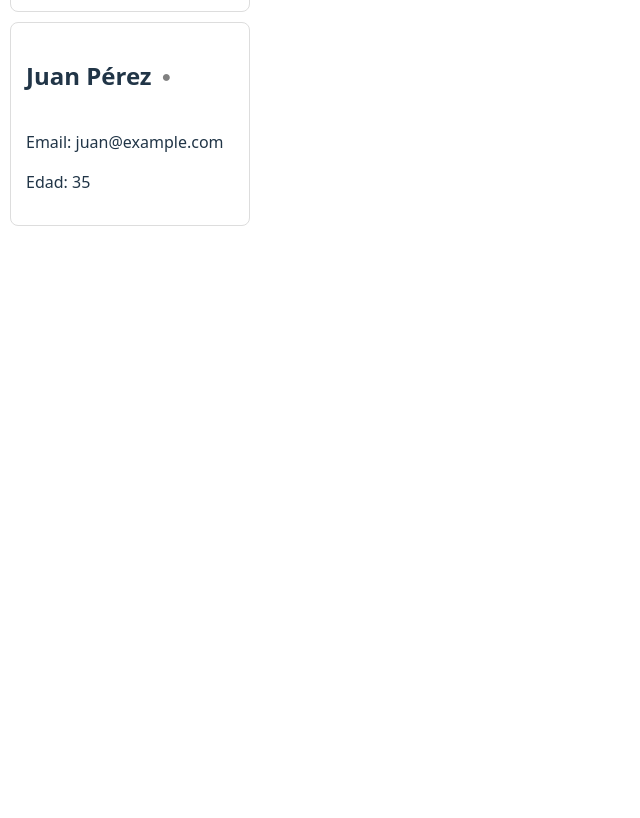
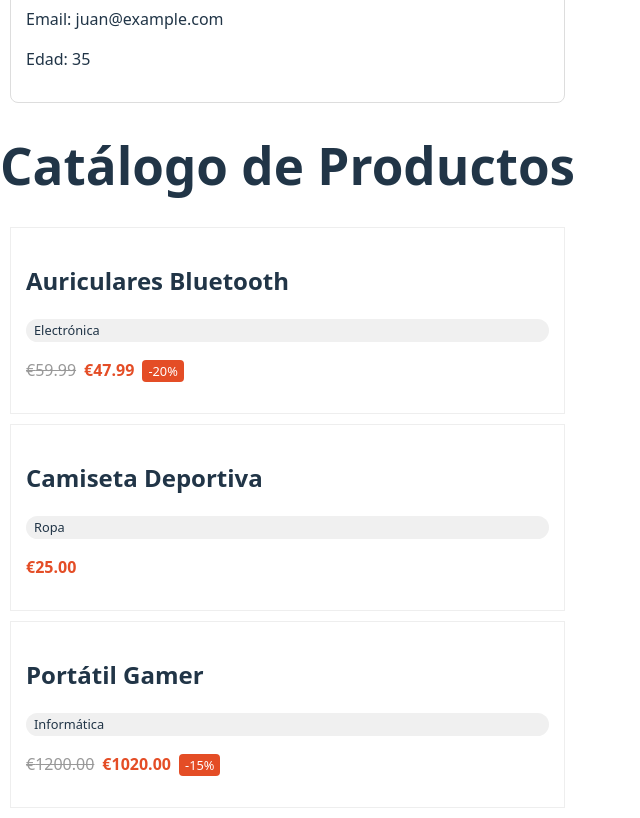
Before and after one commit to cbraian42/actividadReact, a React (Vite) app: page / in a window 1280 px wide. Shown: the part 440-1258 px from the top of the page, without its empty margins (0-640 px from the left). Before the commit the page ends 800 px from the top, so only its background shows below. Built offline with nearby package versions, Linux system fonts and the light colour scheme.

Commit message:
componente3

```diff
--- a/src/App.jsx
+++ b/src/App.jsx
@@ -1,4 +1,5 @@
 import UserCard from "./userCard.jsx";
+import Producto from "./producto.jsx";
 
 function App() {
   return (
@@ -16,7 +17,32 @@ function App() {
         age={35}
         isOnline={false}
       />
+
+      <h1>Catálogo de Productos</h1>
+
+      <Producto
+        name="Auriculares Bluetooth"
+        price={59.99}
+        discount={20}
+        category="Electrónica"
+      />
+
+      <Producto
+        name="Camiseta Deportiva"
+        price={25}
+        category="Ropa"
+      />
+
+      <Producto
+        name="Portátil Gamer"
+        price={1200}
+        discount={15}
+        category="Informática"
+      />
     </div>
+
+
+
   );
 }
 
--- /dev/null
+++ b/src/producto.jsx
@@ -0,0 +1,26 @@
+import "./MisComponentes.css";
+
+function Producto({ name, price, discount = 0, category }) {
+  const finalPrice = discount > 0
+    ? price - (price * discount) / 100
+    : price;
+
+  return (
+    <div className="product">
+      <h2>{name}</h2>
+      <p className="category">{category}</p>
+
+      {discount > 0 ? (
+        <p>
+          <span className="original-price">€{price.toFixed(2)}</span>
+          <span className="discounted-price">€{finalPrice.toFixed(2)}</span>
+          <span className="discount-badge">-{discount}%</span>
+        </p>
+      ) : (
+        <p className="discounted-price">€{price.toFixed(2)}</p>
+      )}
+    </div>
+  );
+}
+
+export default Producto;
```
